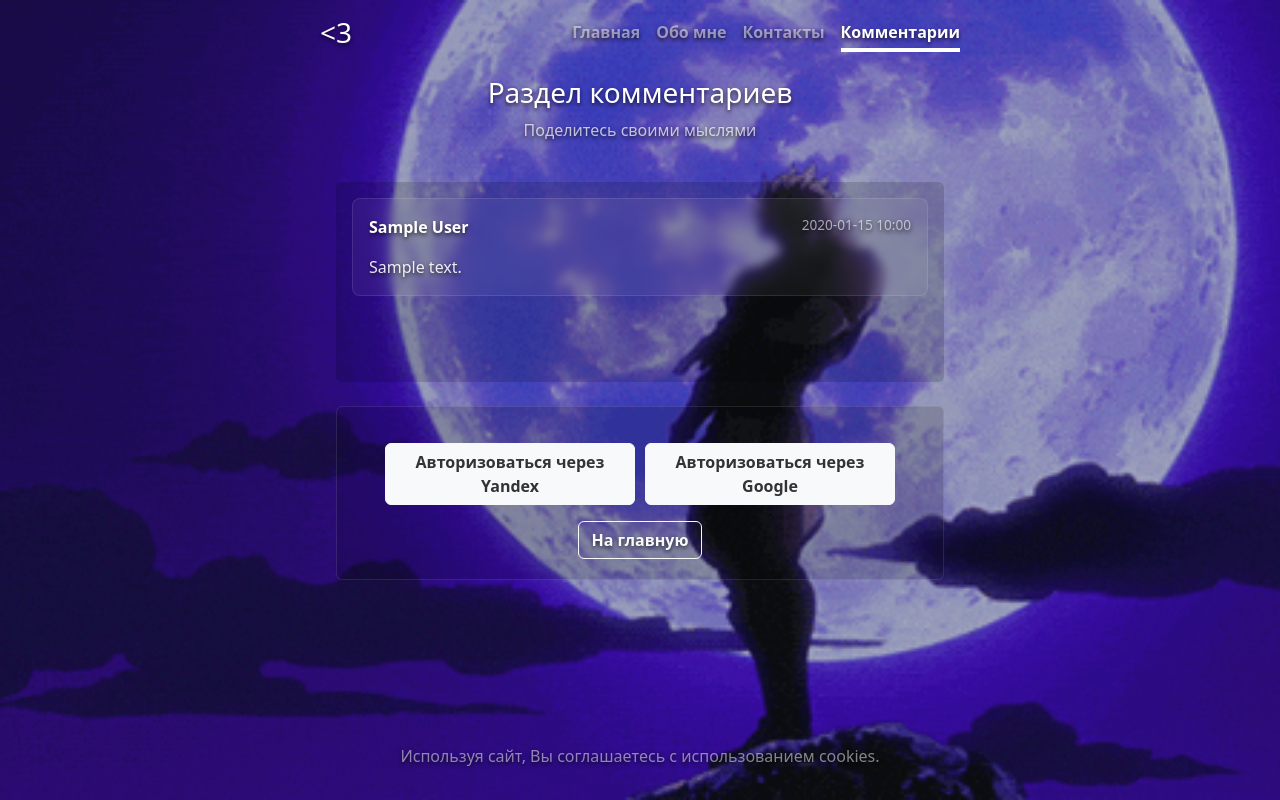
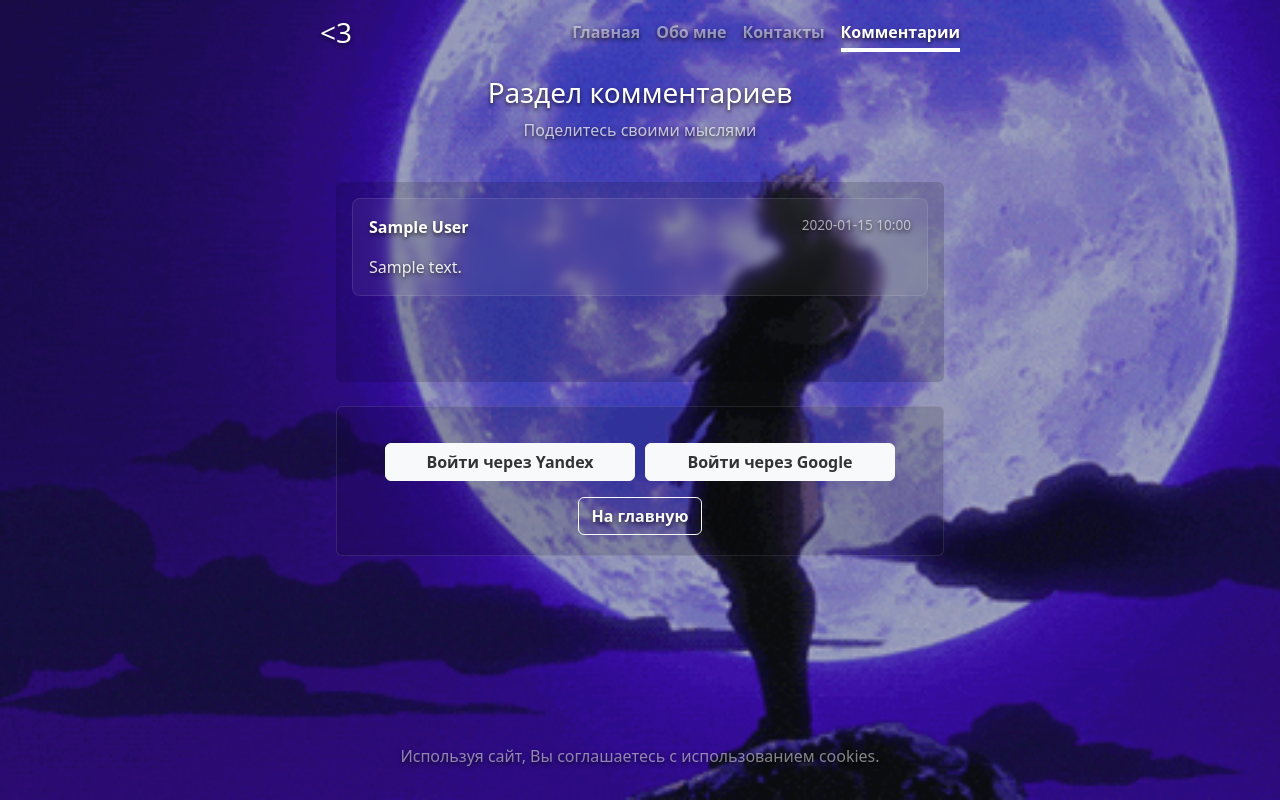
Before and after one commit to psiblvdegod/web-page, a Flask app: page /comments in a window 1280 px wide. Run offline with Flask 3, Linux system fonts and the light colour scheme; tables that the repository leaves empty hold one stand-in row (values such as "Sample post"); parts of the project's set-up code (start-up, migrations or seed data) failed here and were passed over; some libraries are stand-ins or nearby versions.

Commit message:
minor change
Signed-off-by: psiblvdegod <artyombaly@list.ru>

```diff
--- a/templates/comments.html
+++ b/templates/comments.html
@@ -355,11 +355,11 @@
             <div class="login-buttons">
                 <a href="{{ url_for('login_yandex') }}" class="btn btn-light fw-bold login-button"
                     onclick="trackLoginClick('yandex')">
-                    Авторизоваться через Yandex
+                    Войти через Yandex
                 </a>
                 <a href="{{ url_for('login_google') }}" class="btn btn-light fw-bold login-button"
                     onclick="trackLoginClick('google')">
-                    Авторизоваться через Google
+                    Войти через Google
                 </a>
             </div>
             <div class="mt-3 text-center">
@@ -373,7 +373,7 @@
 {% if current_user.is_authenticated %}
 <div class="auth-status">
     <div class="auth-info">
-        Вы авторизованы как <strong>{{ current_user.name or current_user.email }}</strong>
+        Вы вошли как <strong>{{ current_user.name or current_user.email }}</strong>
         {% if current_user.yandex_id %}
         <span class="badge auth-badge">Yandex</span>
         {% elif current_user.google_id %}
```
